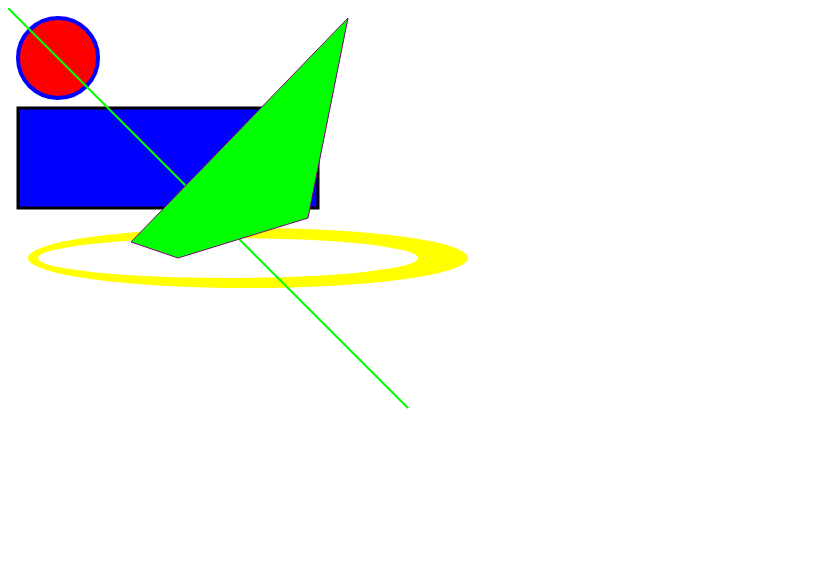
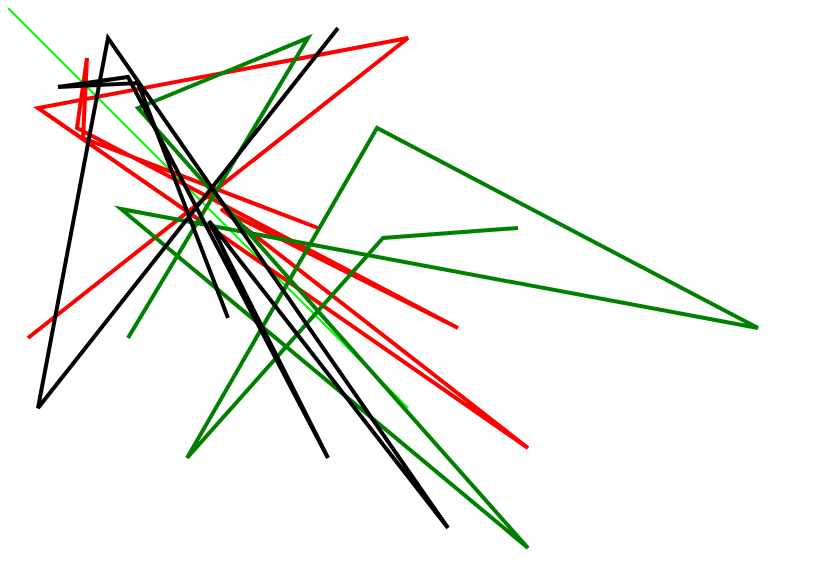
Before and after one commit to Timpun/test-repo, a plain HTML site: page index.html in a window 1280 px wide. Shown: the whole page, without its empty margins (0-814 px from the left). Drawn offline with Linux system fonts and the light colour scheme.

Commit message:
made a jackson pollock painting

```diff
--- a/index.html
+++ b/index.html
@@ -9,12 +9,10 @@
 <body>
 
     <svg width="1000" height="1000">
-        <circle cx="50" cy="50" r="40" stroke="blue" stroke-width="4" fill="red"/>
-        <rect x="10" y="100" width="300" height="100" style="fill:rgb(0,0,255); stroke-width:3;stroke:rgb(0,0,0)"/>
-        <ellipse cx="240" cy="250" rx="220" ry="30" style="fill:yellow"/>
-        <ellipse cx="220" cy="250" rx="190" ry="20" style="fill:white"/>
         <line x1="0" y1="0" x2="400" y2="400" style="stroke:rgb(0,255,0);stroke-width:2"/>
-        <polygon points="340,10 300,210 170,250 123,234" style="fill:lime;stroke:purple;stroke-width:1"/>
+        <polyline points="310,220 75,130 79,50 69,120 450,320 213,201 520,440 30,100 400,30 20,330" style="stroke-width: 4; stroke:red; fill:none;"/>
+        <polyline points="510,220 375,230 179,450 369,120 750,320 113,201 520,540 130,100 300,30 120,330" style="stroke-width: 4; stroke:green; fill:none;"/>
+        <polyline points="220,310 130,75 50,79 120,69 320,450 201,213 440,520 100,30 30,400 330,20" style="stroke-width: 4; stroke:black; fill:none;"/>
     </svg>
 
 </body>
```
